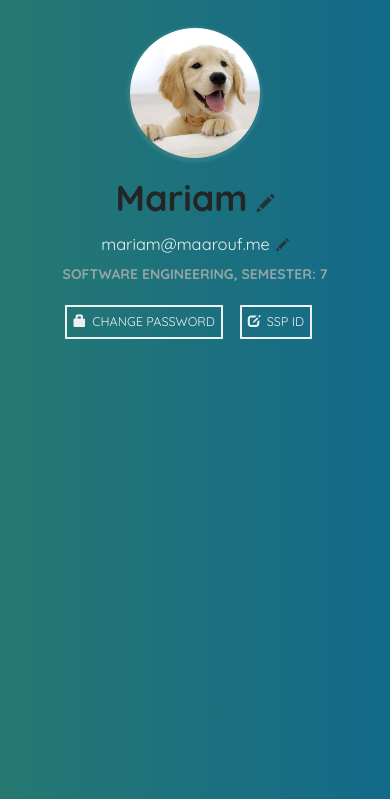
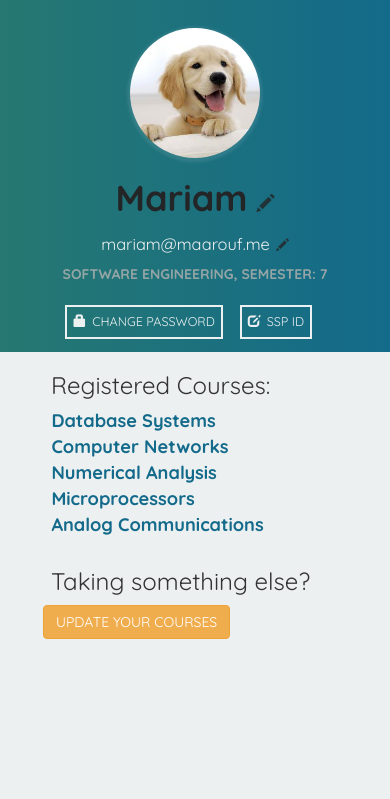
Before and after one commit to blaringsilence/alexse-task, a plain HTML site: page index.html in a window 390 px wide. Shown: the part 45-844 px from the top of the page. Drawn offline with nearby package versions, Linux system fonts and the light colour scheme.

Commit message:
fixes for mobile

```diff
--- a/css/styles.css
+++ b/css/styles.css
@@ -50,11 +50,13 @@ body{
 	background: #136a8a; /* fallback for old browsers */
 	background: -webkit-linear-gradient(to left, #136a8a , #267871); /* Chrome 10-25, Safari 5.1-6 */
 	background: linear-gradient(to left, #136a8a , #267871); /* W3C, IE 10+/ Edge, Firefox 16+, Chrome 26+, Opera 12+, Safari 7+ */
-	height:100vh;
 	transition: opacity 0.5s;
 	-webkit-transition: opacity 0.5s;
-
-
+}
+@media (min-width: 992px) {
+    #profile{
+    	height:100vh;
+    }
 }
 
 #profile:hover{
@@ -124,10 +126,12 @@ body{
 }
 
 /*SUBJECTS*/
-.registered-header{
+.registered-header, .more-header{
 	margin-left: 1.5em;
 }
-
+.more-btn{
+	margin-left: 2em;
+}
 
 #subject-container ul li{
 	margin-left: 2em;
--- a/index.html
+++ b/index.html
@@ -68,7 +68,7 @@
   </div>
   </div>
   <div class="col-md-6 col-xs-12"><h3 class="more-header">Taking something else?</h3>
-  <button type="button" class="btn btn-warning">Update Your Courses</button>
+  <button type="button" class="btn btn-warning more-btn">Update Your Courses</button>
   </div>
   </div>
   </div>
```
